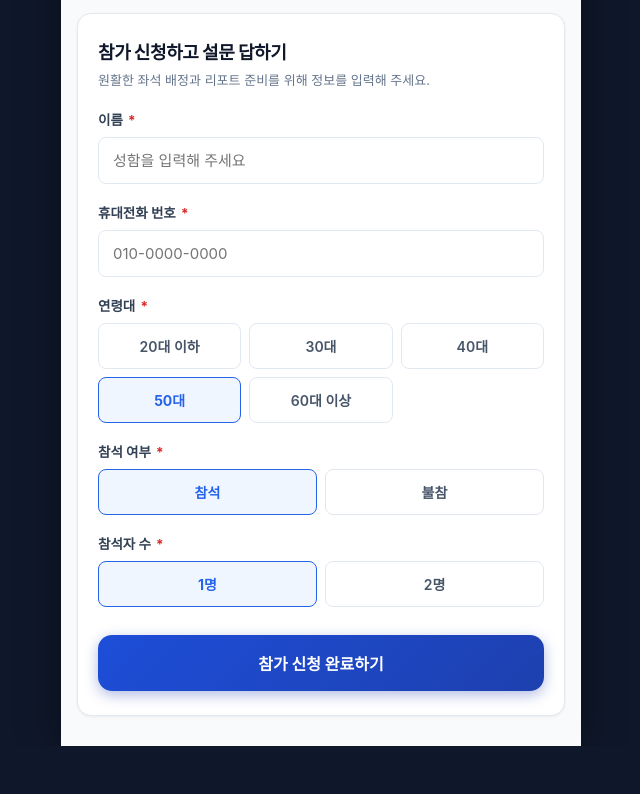
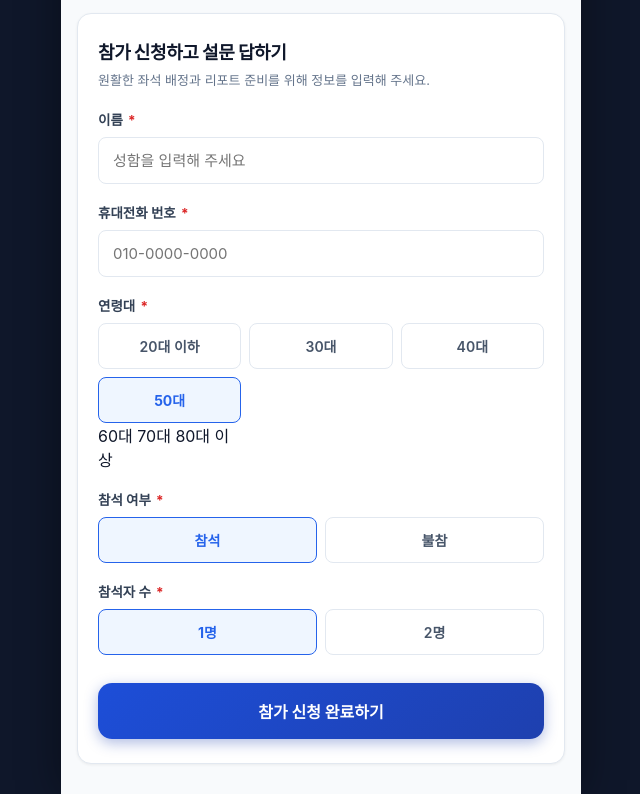
Before and after one commit to divalee/money, a plain HTML site: page index.html in a window 1280 px wide. Shown: the part 1360-2154 px from the top of the page, without its empty margins (319-959 px from the left). Before the commit the page ends 2106 px from the top, so only its background shows below. Drawn offline with Linux system fonts and the light colour scheme; a web font is replaced by a local one.

Commit message:
Update age radio options in index.html
Replaced age radio options with new values for 60대, 70대, and 80대 이상.

```diff
--- a/index.html
+++ b/index.html
@@ -650,11 +650,18 @@
             <label class="radio-card">
               <input type="radio" name="age" value="50대" checked>
               <div class="radio-btn">50대</div>
-            </label>
-            <label class="radio-card">
-              <input type="radio" name="age" value="60대 이상">
-              <div class="radio-btn">60대 이상</div>
-            </label>
+<label>
+  <input type="radio" name="age" value="60대" required>
+  <span>60대</span>
+</label>
+<label>
+  <input type="radio" name="age" value="70대" required>
+  <span>70대</span>
+</label>
+<label>
+  <input type="radio" name="age" value="80대 이상" required>
+  <span>80대 이상</span>
+</label>
           </div>
         </div>
 
```
